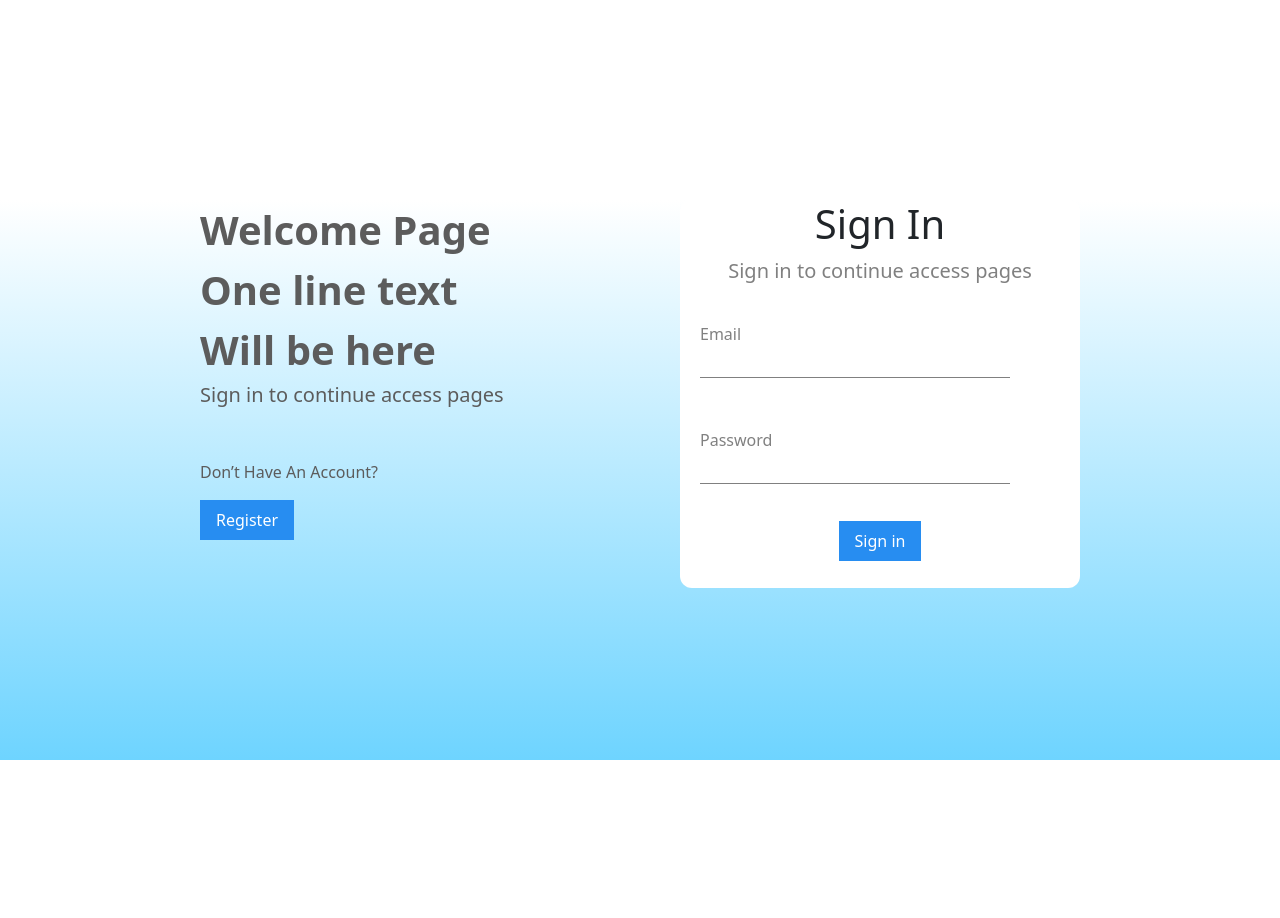
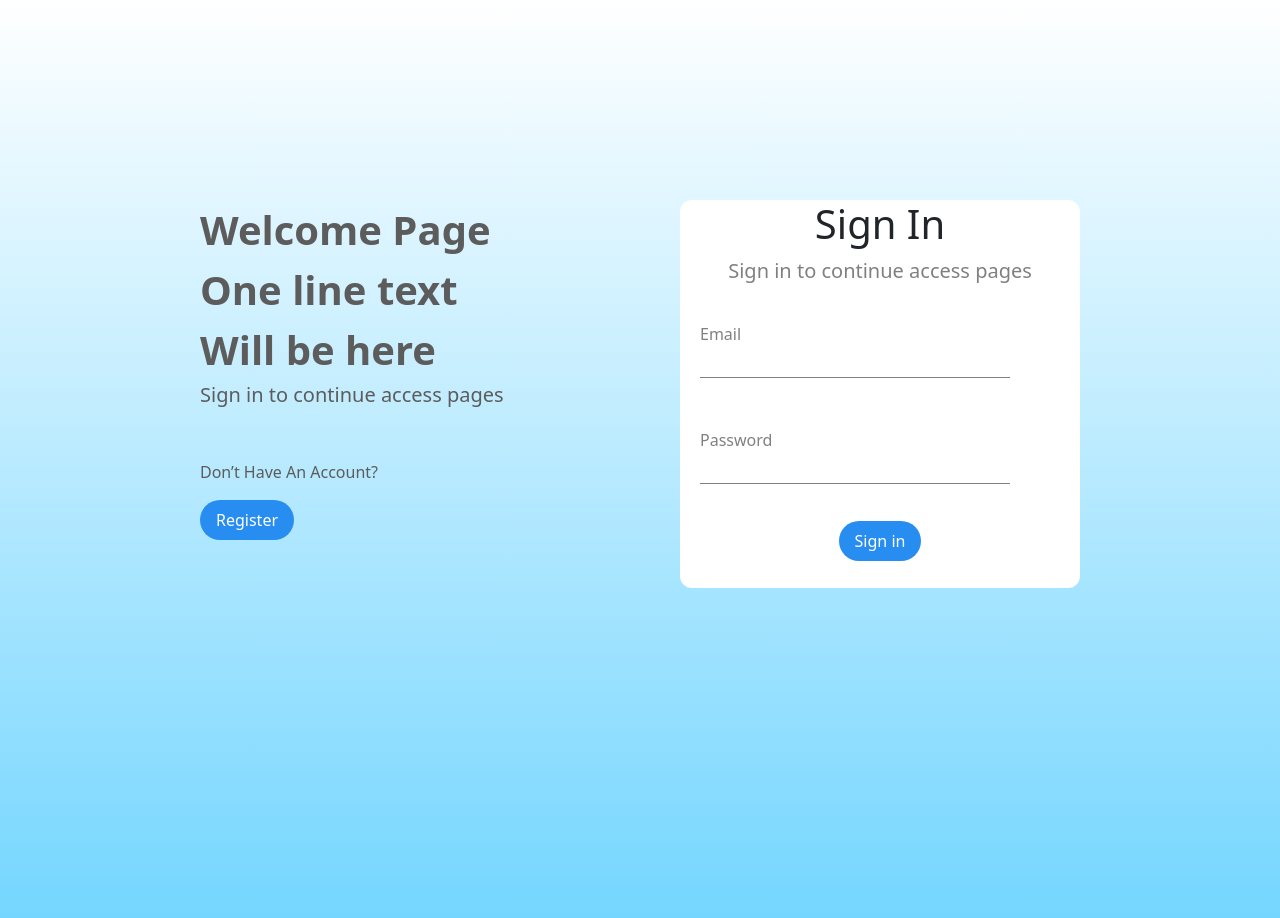
Before and after one commit to rumman1999/survey, a React (Create React App) app: page / in a window 1280 px wide. Shown: the top 918 px of the page. Before the commit the page ends 800 px from the top, so only its background shows below. Built offline with nearby package versions, Linux system fonts and the light colour scheme.

Commit message:
css updated

```diff
--- a/src/components/CreateQuestion/createquestion.css
+++ b/src/components/CreateQuestion/createquestion.css
@@ -179,12 +179,9 @@
     border: 1px solid #278DF1;
   }
 
-
-
-
-
 .addbutton{
   margin: 0 300px;
+  border-radius: 20px;
 }
 
 
--- a/src/components/SignIn/Register.css
+++ b/src/components/SignIn/Register.css
@@ -5,11 +5,12 @@
     border-radius: 12px;
     box-shadow: 12px #00000029;
     text-align: center;
-    /* height: 700px; */
+    height: fit-content;
     justify-content: center;
     align-items: center;
-    margin-top: -80px;
+    margin-top: -100px;
     color: #808080;
+    /* margin-bottom: 20px; */
 }
 .Register h1{
     color: #000000;
@@ -70,3 +71,6 @@
     text-align: center;
     align-items: center; */
   }
+.reg-btn{
+  border-radius: 20px;
+}
--- a/src/components/SignIn/Register.js
+++ b/src/components/SignIn/Register.js
@@ -3,7 +3,7 @@ import { useNavigate } from 'react-router-dom';
 import { useState } from 'react';
 import "./Register.css";
 import { BrowserRouter as Router, Link } from 'react-router-dom';
-const REACT_APP_API_ENDPOINT='http://localhost:5001'
+const REACT_APP_API_ENDPOINT = 'http://localhost:5001'
 
 
 function Register() {
@@ -79,7 +79,8 @@ function Register() {
                             setFail("User with this email already exists plss login")
                         }
                         throw new Error(response);
-                        }})
+                    }
+                })
                 .catch(error => {
                     console.log('Registration failed:', error);
                 });
@@ -101,7 +102,7 @@ function Register() {
                     <p className="text3">Don’t Have An Account?</p>
 
                     <Link to="/">
-                <button className="register">Sign In </button></Link>
+                        <button className="reg-btn">Sign In </button></Link>
                 </div>
                 <div className="Register">
                     <form onSubmit={handleSubmit}>
@@ -149,13 +150,13 @@ function Register() {
                             </div>
                             <div className="checkbox">
                                 <label className="checkbox-label">
-                                <input type="checkbox" className="checkbox-input" required/>
+                                    <input type="checkbox" className="checkbox-input" required />
                                     I agree to Terms & Condition receiving marketing and promotional materials
                                 </label>
                             </div>
                         </div>
                         <div className="btn1">
-                        <button>Register</button>
+                            <button className="reg-btn">Register</button>
 
                         </div>
                     </form>
--- a/src/components/SignIn/SignIn.css
+++ b/src/components/SignIn/SignIn.css
@@ -2,19 +2,19 @@
   box-sizing: border-box;
 }
   .abc{
-
     background: linear-gradient(to bottom, white, #6ED4FF);
     background-repeat: no-repeat;
     background-size: cover;
-    height: 70vh;
-    /* margin: auto; */
+    height: 120vh;
   }
   .main-continer{
-    margin: 200px;
-    margin-bottom: 0;
+    /* margin: 200px; */
+    /* margin-bottom: 0; */
+    /* margin: 0px 200px 0px 200px; */
+    display: flex;
+    padding: 200px;
+    justify-content: space-between;
 
-    display: flex;
-    justify-content: space-between;
 
   }
   .heading1  .text1{
@@ -42,7 +42,7 @@
     color: #FFFFFF;
     padding: 8px 16px 8px 16px;
     border: none;
-    border-radius: 20px;
+    /* border-radius: 20px; */
     font-size: 18px;
     cursor: pointer;
   }
@@ -52,9 +52,11 @@
         width: 400px;
         text-align: center;
         background-color: #FFFFFF;
-        box-shadow: 12px #00000029;
+
         border-radius: 12px;
   }
+
+
   .signin .text{
     font-size: 20px;
     color: #808080;
@@ -78,6 +80,7 @@
     /* padding: 10px; */
 
   }
-  .btn button{
+  .btn {
     margin-bottom: 20px;
+
   }
--- a/src/components/SignIn/SignIn.js
+++ b/src/components/SignIn/SignIn.js
@@ -1,8 +1,8 @@
 import React, { useState } from 'react'
-import { useNavigate ,} from 'react-router-dom';
+import { useNavigate, } from 'react-router-dom';
 import { Link } from 'react-router-dom';
 import './SignIn.css'
-const REACT_APP_API_ENDPOINT='http://localhost:5001'
+const REACT_APP_API_ENDPOINT = 'http://localhost:5001'
 
 
 function SignIn() {
@@ -60,8 +60,8 @@ function SignIn() {
           const token = data.token;
           // console.log('Login successful');
           // console.log(token);
-              localStorage.setItem('token' , token)
-              localStorage.setItem('email' , email)
+          localStorage.setItem('token', token)
+          localStorage.setItem('email', email)
           setFail('');
           navigate('/surveyItems');
         })
@@ -83,7 +83,7 @@ function SignIn() {
           <p className='text3'>Don’t Have An Account?</p>
 
           <Link to="/register">
-                <button className='register'>Register  </button></Link>
+            <button className='reg-btn'>Register  </button></Link>
         </div>
         <div className='signin'>
           <form>
@@ -107,7 +107,7 @@ function SignIn() {
               {errors.password && <span>{errors.password}</span>}
             </div>
             <div className='btn'>
-                        <button onClick={handleSubmit}>Sign in</button>
+              <button className='reg-btn' onClick={handleSubmit}>Sign in</button>
             </div>
           </form>
         </div>
```
Lines whose indentation alone changed are shown as unchanged.
